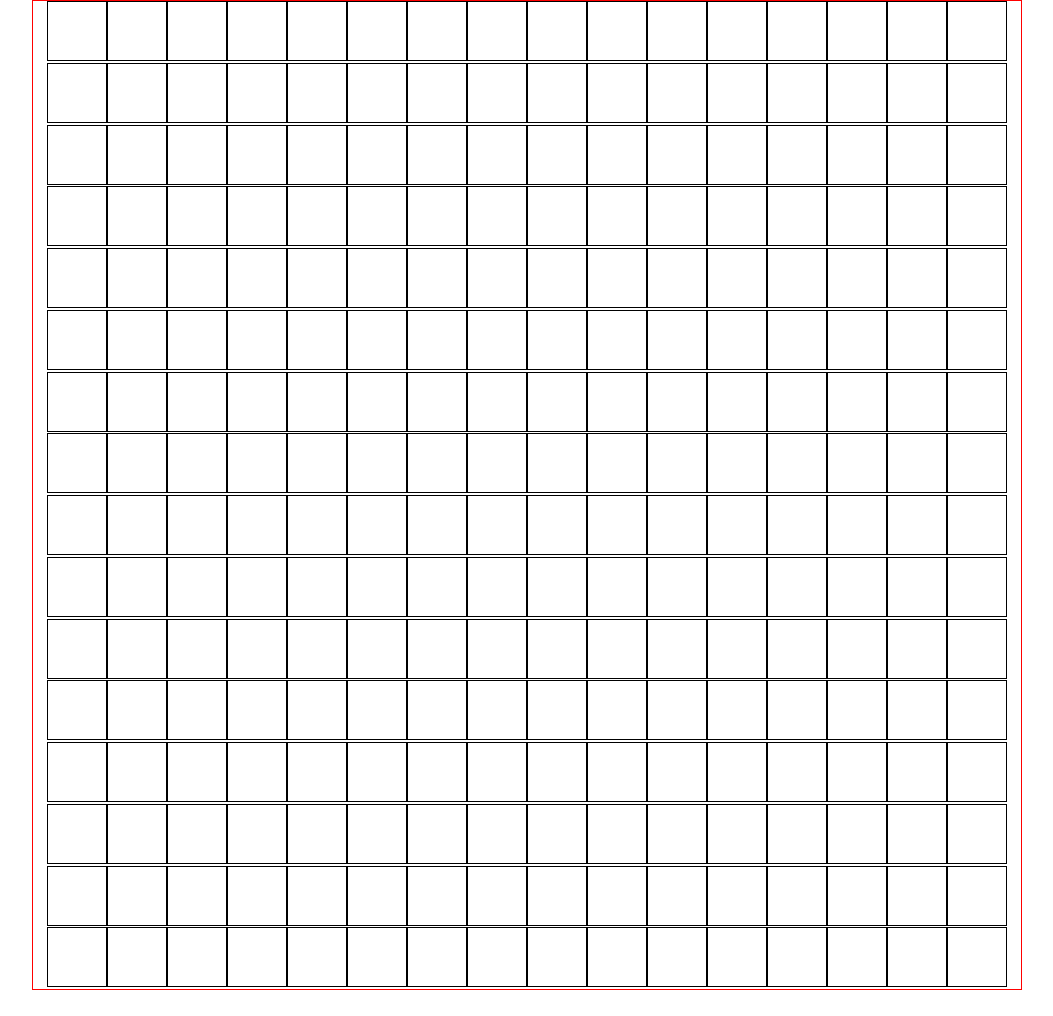
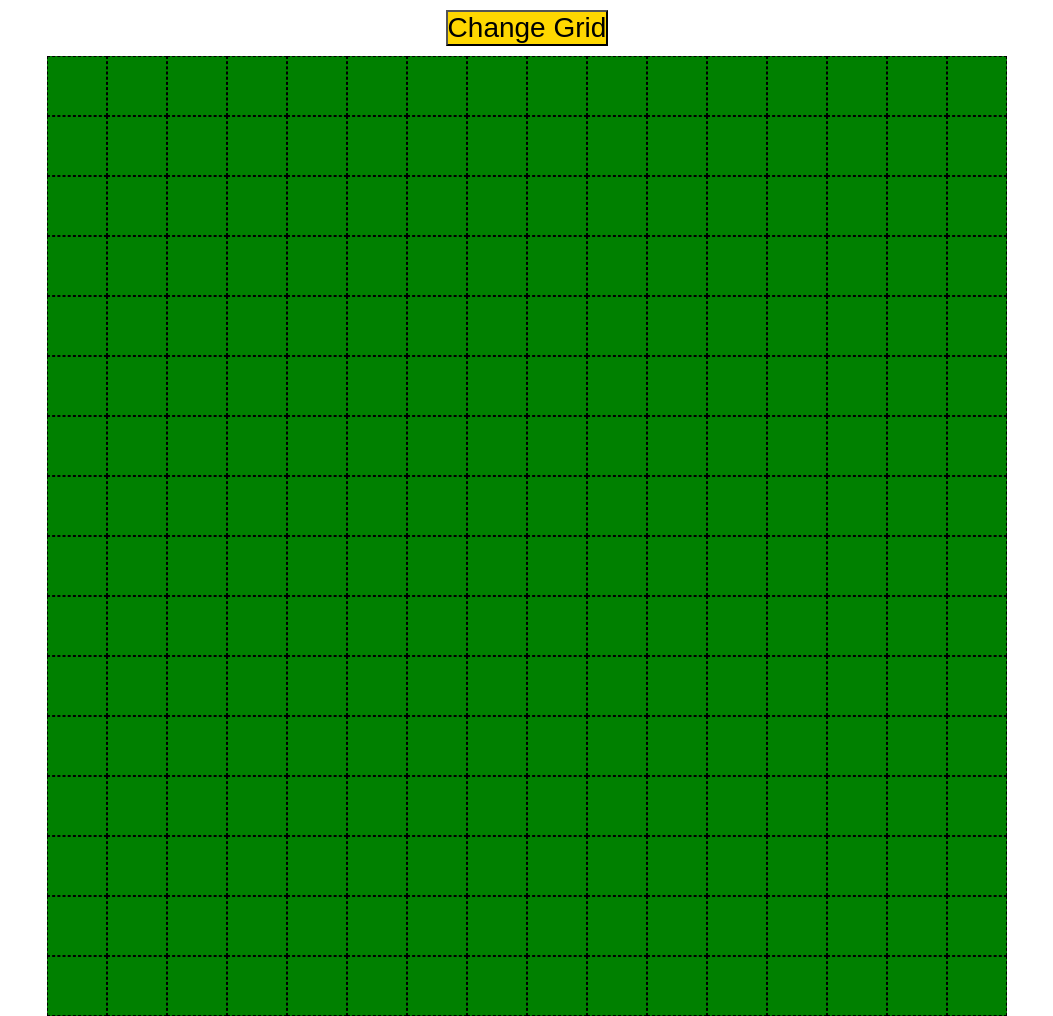
Before and after one commit to vinaygab2/etch-a-sketch, a plain HTML site: page index.html in a window 1280 px wide. Shown: the whole page, without its empty margins (113-1166 px from the left). Before the commit the page ends 990 px from the top, so only its background shows below. Drawn offline with Linux system fonts and the light colour scheme.

Commit message:
Add custom grid based on user input Add button to change grid, prompt user, delete existing grid, create new one

```diff
--- a/index.html
+++ b/index.html
@@ -7,6 +7,7 @@
     <link rel="stylesheet" href="styles.css" />
   </head>
   <body>
+    <button>Change Grid</button>
     <div id="container"></div>
     <script src="script.js"></script>
   </body>
--- a/script.js
+++ b/script.js
@@ -1,9 +1,28 @@
 const container = document.querySelector('#container');
+const changeGridBtn = document.querySelector('button');
 
+createGrid(16);
+
+// change grid based on user input
+changeGridBtn.addEventListener('click', () => {
+  const noOfBoxes = prompt('How many boxes in a row? (max. 100):');
+  deleteGrid();
+  createGrid(noOfBoxes);
+});
+
+// delete grid
+function deleteGrid() {
+  while (container.firstChild) {
+    container.removeChild(container.firstChild);
+  }
+}
 // create 16x16 grid of square boxes
-for (let i = 1; i <= 16 * 16; i++) {
+function createGrid(rowSize) {
+  for (let i = 1; i <= rowSize * rowSize; i++) {
     const box = document.createElement('div');
     box.id = `box${i}`;
+    box.style.width = `${960 / rowSize}px`;
+    box.style.height = `${960 / rowSize}px`;
     box.classList.add('box');
     container.appendChild(box);
 
@@ -12,3 +31,4 @@ for (let i = 1; i <= 16 * 16; i++) {
       box.style.backgroundColor = 'pink';
     });
   }
+}
--- a/styles.css
+++ b/styles.css
@@ -4,18 +4,23 @@
   padding: 0;
 }
 
+button {
+  font-size: 28px;
+  background-color: gold;
+  display: block;
+  margin: 10px auto;
+}
+
 #container {
   display: flex;
   flex-wrap: wrap;
   justify-content: center;
-  border: 1px solid red;
-  width: 990px;
-  height: 990px;
+  width: 960px;
+  height: 960px;
   margin: auto;
 }
 
 .box {
-  height: 60px;
-  width: 60px;
-  border: 0.1px solid black;
+  border: 0.1px dashed black;
+  background-color: green;
 }
```
Lines whose indentation alone changed are shown as unchanged.
